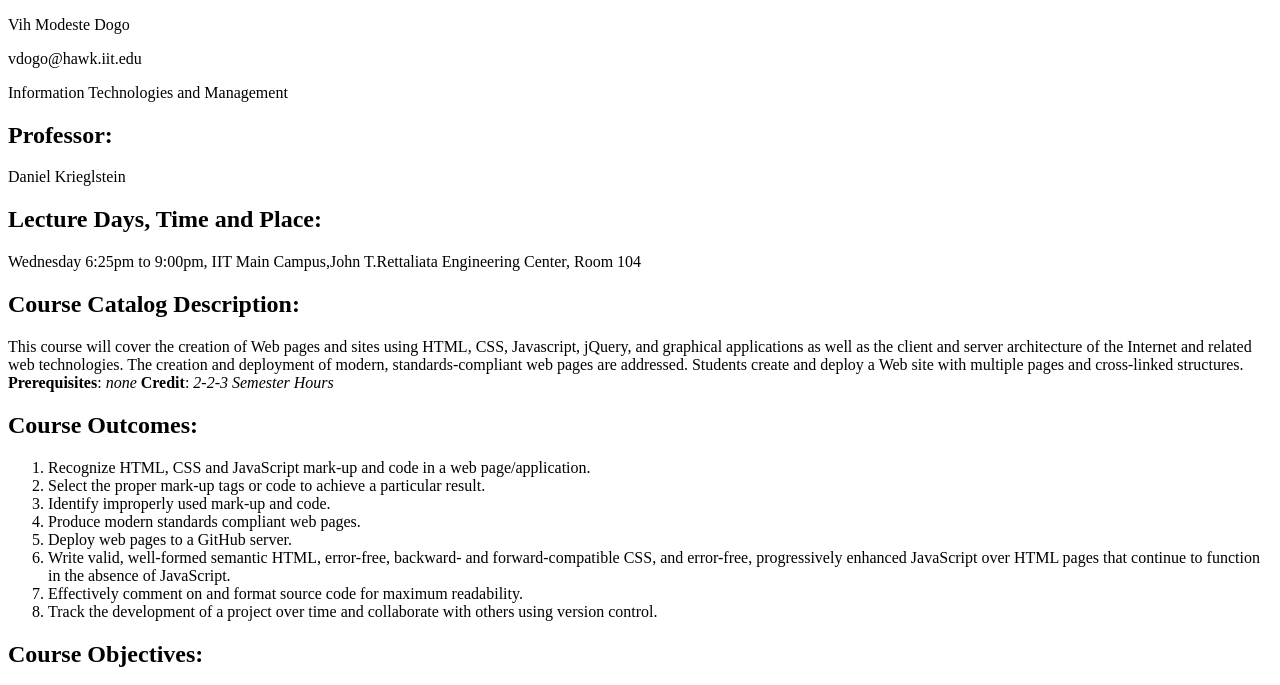
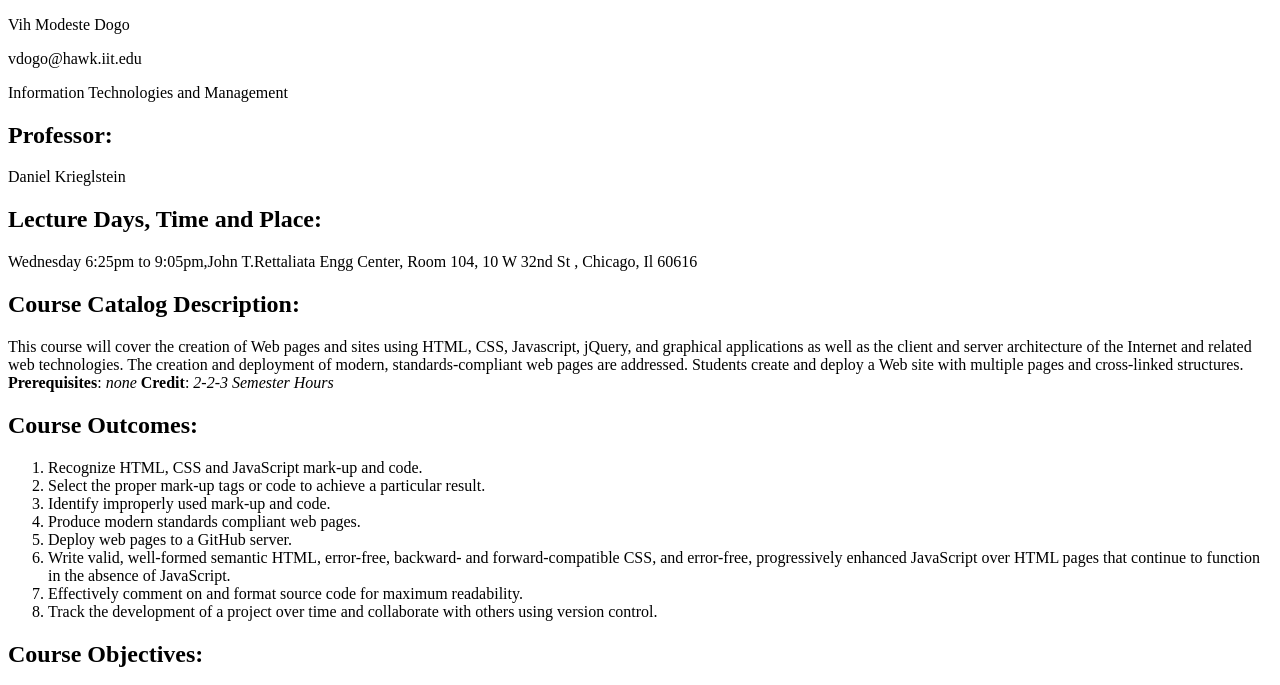
Before and after one commit to dvmodeste/Lab-2, a plain HTML site: page index.html in a window 1280 px wide. Shown: the part 105-790 px from the top of the page. Drawn offline with Linux system fonts and the light colour scheme.

Commit message:
Update on the courses syllabus

```diff
--- a/index.html
+++ b/index.html
@@ -13,7 +13,7 @@
 <h2>Professor:</h2>
    <p>Daniel Krieglstein</p>
     <h2>Lecture Days, Time and Place:</h2>
-  <p> Wednesday 6:25pm to 9:00pm, IIT Main Campus,John T.Rettaliata Engineering Center, Room 104 </p>
+  <p> Wednesday 6:25pm to 9:05pm,John T.Rettaliata Engg Center, Room 104, 10 W 32nd St , Chicago, Il 60616 </p>
     <h2>Course Catalog Description:</h2>
     <p> This course will cover the creation of Web pages and sites using HTML, CSS, Javascript, jQuery, and graphical applications
 	as well as the client and server architecture of the Internet and related web technologies.
@@ -22,7 +22,7 @@
     <strong>Prerequisites</strong>: <em>none</em> <strong>Credit</strong>: <em> 2-2-3 Semester Hours </em> </p>
     <h2>Course Outcomes:</h2>
   <ol>
-    <li>Recognize HTML, CSS and JavaScript mark-up and code in a web page/application.</li>
+    <li>Recognize HTML, CSS and JavaScript mark-up and code.</li>
 	<li>Select the proper mark-up tags or code to achieve a particular result.</li>
 	<li>Identify improperly used mark-up and code.</li>
 	<li>Produce modern standards compliant web pages.</li>
```
